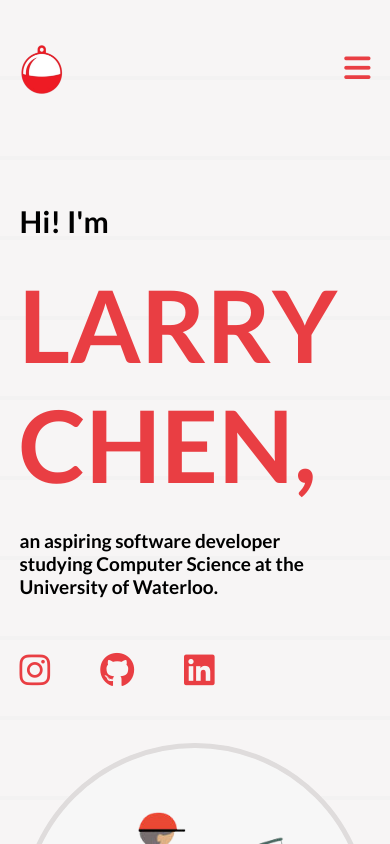
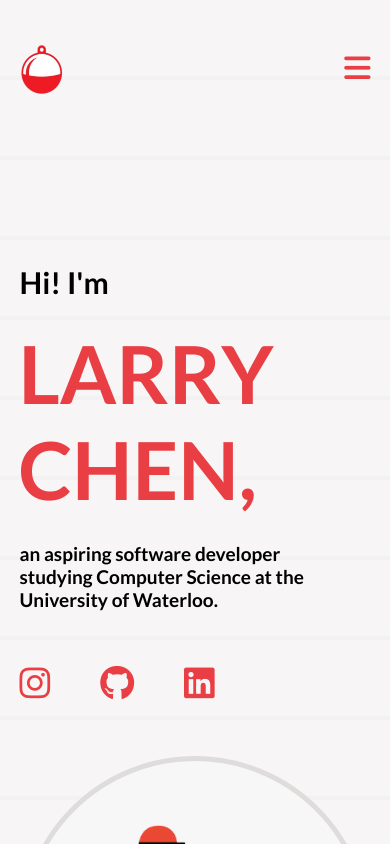
Before and after one commit to oDragon/developer-portfolio, a React (Vite) app: page / in a window 390 px wide. Shown: the top 844 px of the page. Built offline with nearby package versions, Linux system fonts and the light colour scheme.

Commit message:
Adjusted margins for different screen sizes

```diff
--- a/src/style.css
+++ b/src/style.css
@@ -94,7 +94,7 @@ nav {
 
 .home-container {
     display: flex;
-    margin-top: 15%;
+    margin-top: 170px;
 }
 
 .fisher {
@@ -396,7 +396,41 @@ nav {
     right: 15px;
 }
 
-@media (max-width: 700px) {
+@media (max-width: 1290px) {
+    #root {
+        width: 900px;
+    }
+    .home-container {
+        margin-top: 120px;
+    }
+    .title {
+        width: 50%;
+    }
+    .about-container {
+        flex-direction: column;
+    }
+}
+
+@media (max-width: 950px) {
+    #root {
+        width: 720px;
+    }
+    .home-container {
+        margin-top: 120px;
+    }
+    .title {
+        width: 320px;
+    }
+    .title > h1 {
+        font-size: 80px;
+        margin-top: 25px;
+    }
+    .about-container {
+        flex-direction: column;
+    }
+}
+
+@media (max-width: 770px) {
     #root {
         width: 100%;
         align-items: center;
```
